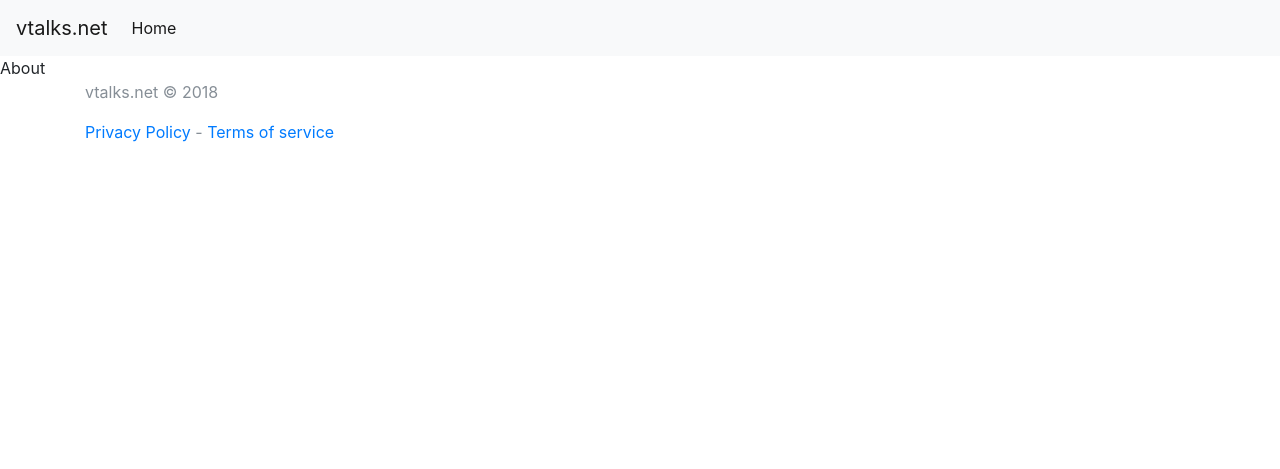
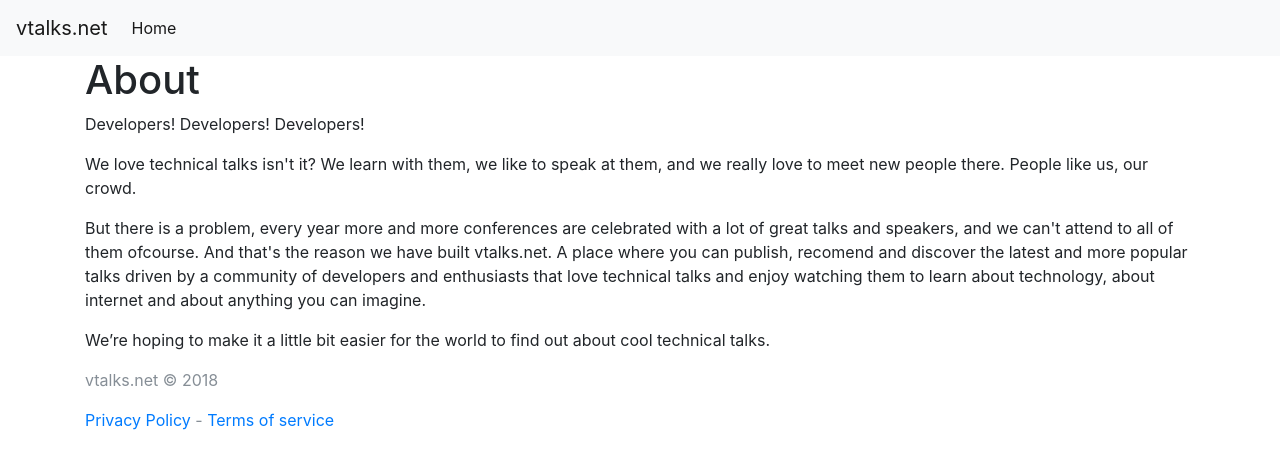
Before and after one commit to vtalks/vtalks.net, a Django app: page /about in a window 1280 px wide. Shown: the top 469 px of the page. Run offline with Django 3.2, Linux system fonts and the light colour scheme; some libraries are stand-ins or nearby versions.

Commit message:
About text

```diff
--- a/web/templates/about.html
+++ b/web/templates/about.html
@@ -1,6 +1,22 @@
 {% extends "layouts/default.html" %}
 {% block content %}
 <main role="main">
-About
+    <div class="container">
+        <h1>About</h1>
+        <p>Developers! Developers! Developers!</p>
+        <p>We love technical talks isn't it? We learn with them, we like to
+        speak at them, and we really love to meet new people there. People like
+        us, our crowd.</p>
+        <p>But there is a problem, every year more and more conferences are
+        celebrated with a lot of great talks and speakers, and we can't attend
+        to all of them ofcourse. And that's the reason we have built
+        vtalks.net. A place where you can publish, recomend and discover the
+        latest and more popular talks driven by a community of developers and
+        enthusiasts that love technical talks and enjoy watching them to learn
+        about technology, about internet and about anything you can
+        imagine.</p>
+        <p>We’re hoping to make it a little bit easier for the world to find
+        out about cool technical talks.</p>
+    </div>
 </main>
 {% endblock %}
```
